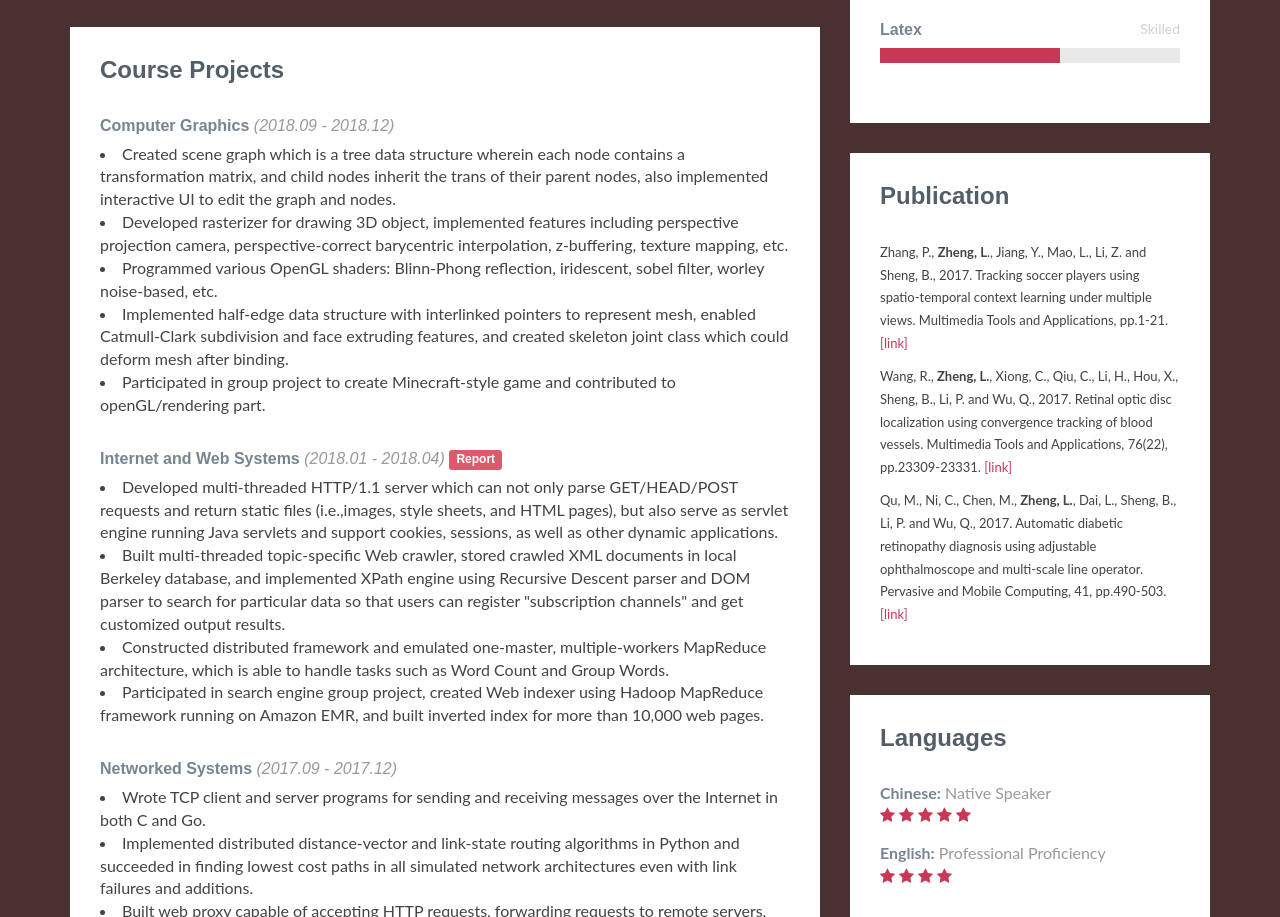
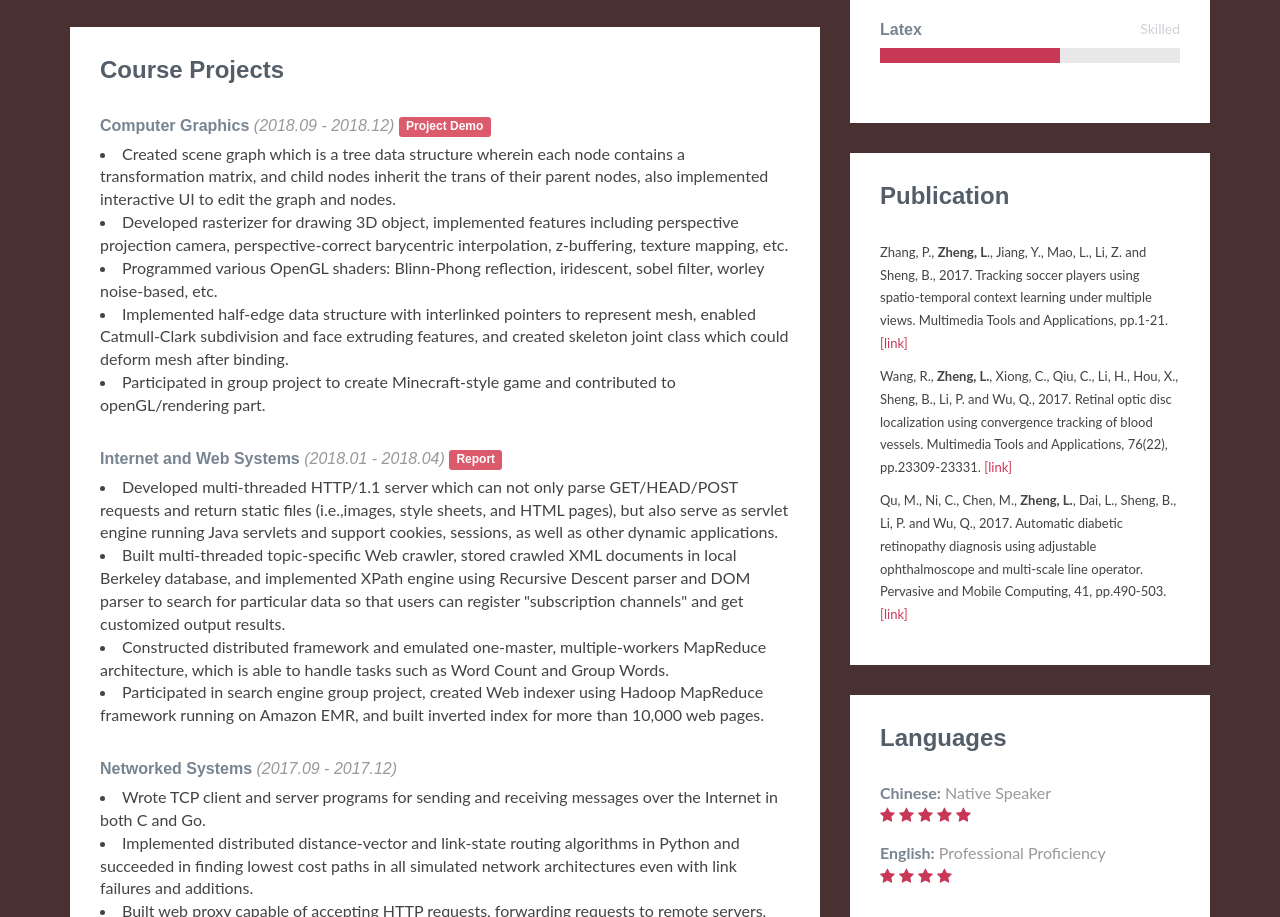
Before and after one commit to linghan0919/linghan0919.github.io, a plain HTML site: page index.html in a window 1280 px wide. Shown: the part 1631-2548 px from the top of the page. Drawn offline with Linux system fonts and the light colour scheme; a web font is replaced by a local one.

Commit message:
add 560 demo link

```diff
--- a/index.html
+++ b/index.html
@@ -146,7 +146,7 @@
                         <h2 class="heading">Course Projects</h2>
                         <div class="content">
 							<div class="item">
-                                <h3 class="title">Computer Graphics<span class="year">&#160;(2018.09 - 2018.12)&#160;</span></h3>
+                                <h3 class="title">Computer Graphics<span class="year">&#160;(2018.09 - 2018.12)&#160;</span><a href="https://youtu.be/fEVTXKMmMNg" target="_blank"><span class="label label-theme" target="_blank">Project Demo</span></a></h3>
 								<ui>
                                 <li>Created scene graph which is a tree data structure wherein each node contains a transformation matrix, and child nodes inherit the trans of their parent nodes, also implemented interactive UI to edit the graph and nodes.</li>
                                 <li>Developed rasterizer for drawing 3D object, implemented features including perspective projection camera, perspective-correct barycentric interpolation, z-buffering, texture mapping, etc.</li>
```
